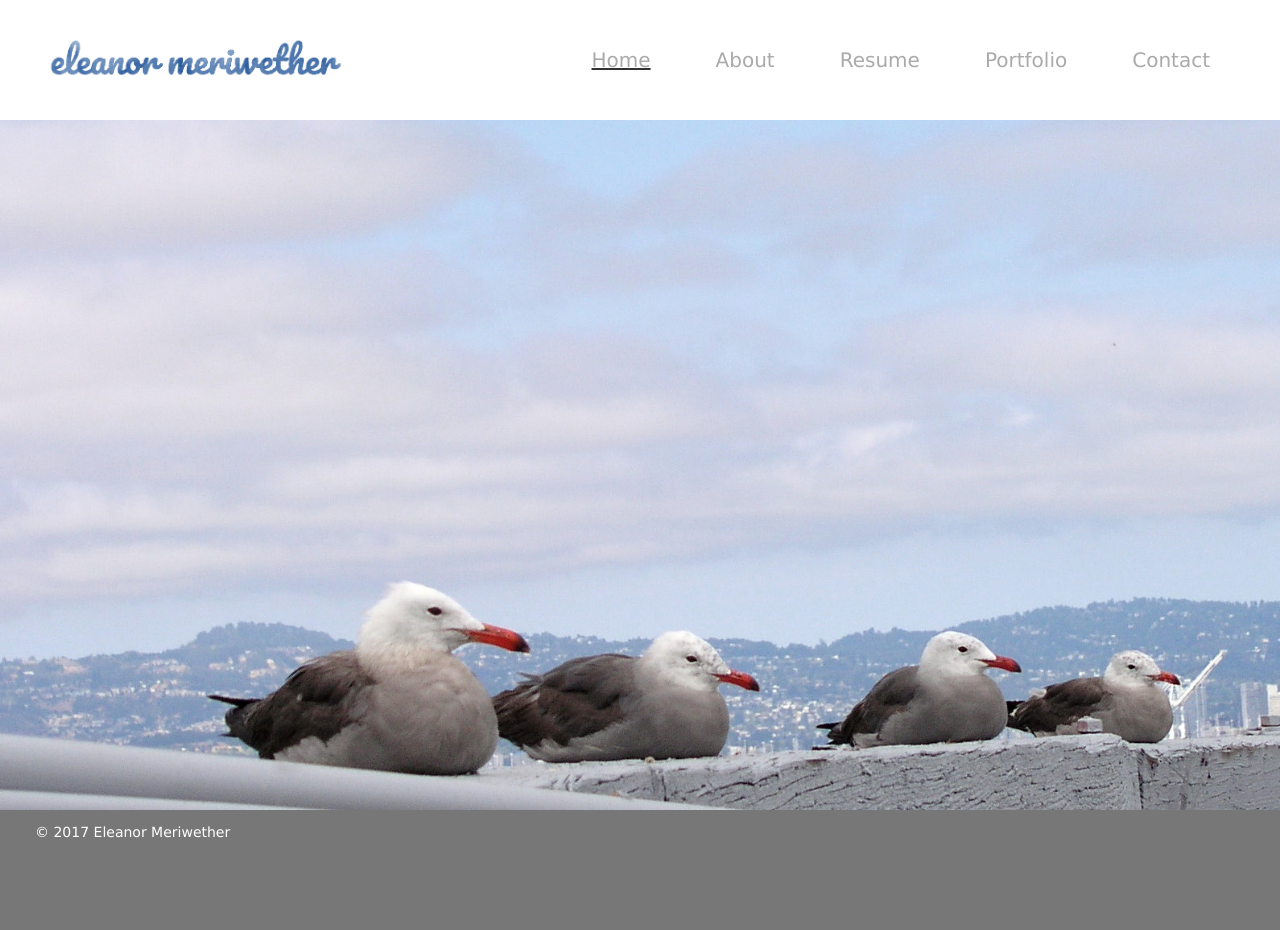
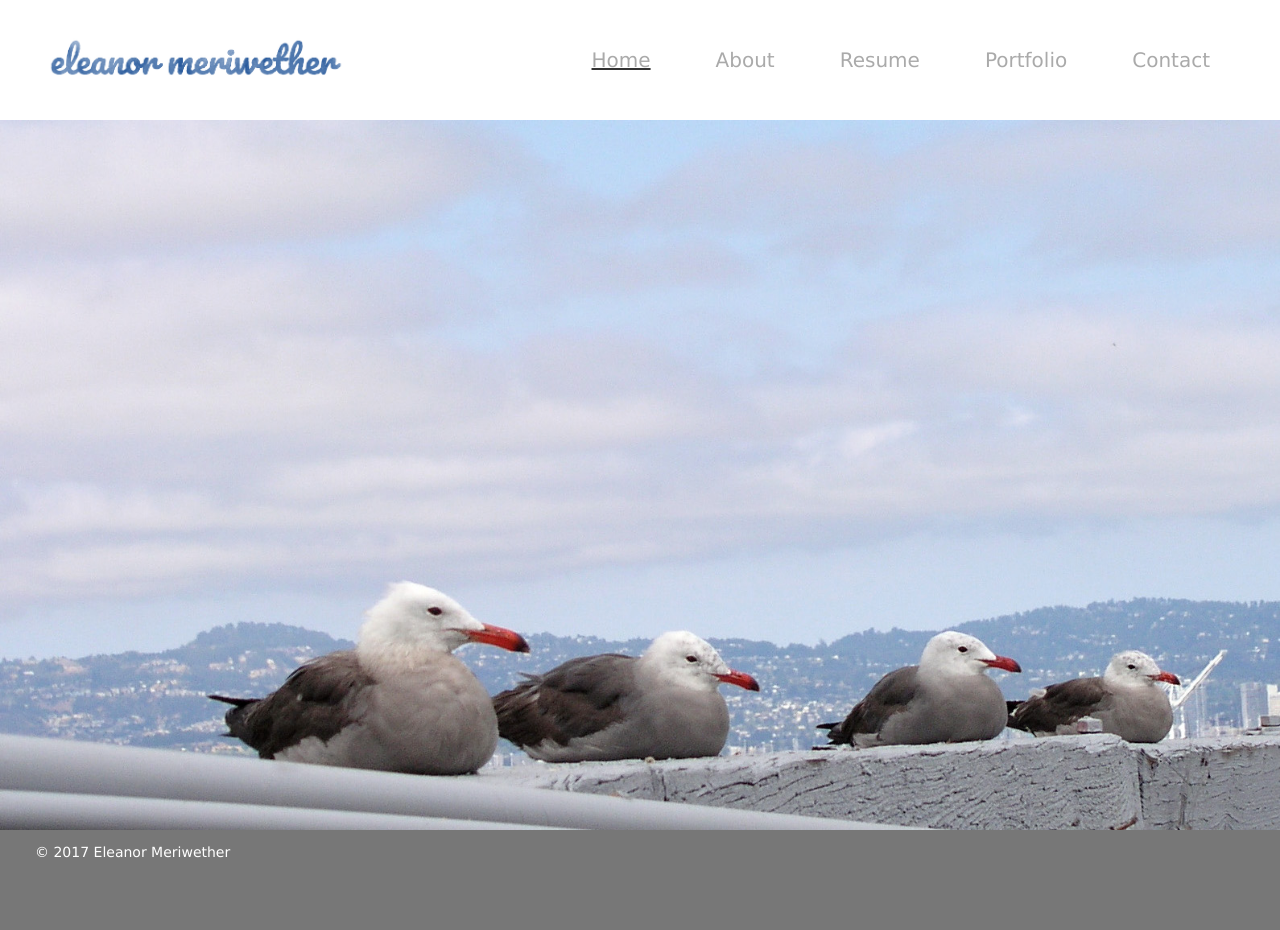
Before and after one commit to emeriwether/emeriwether.github.io, a Jekyll site: the page built from index.html, in a window 1280 px wide. Built offline with Jekyll 4.4.1, drawn with Linux system fonts in a browser that asks for light colours; nearby versions of some CDN libraries.

Commit message:
cleaning up code

```diff
--- a/css/styles.css
+++ b/css/styles.css
@@ -2,7 +2,7 @@
     background-color: #777;
     font-family: Verdana, Helvetica, sans-serif;
     margin: 0;
-    padding: 0 0 60px 0;
+    padding: 0 0 40px 0;
     height: 100%;
 }
 
@@ -13,24 +13,13 @@
 
 footer {
     position: absolute;
-    height: 60px;
+    height: 40px;
     width: 100%;
     font-size: 14px;
     padding: 0 0 0 35px;
     background: #777;
     bottom: 0;
     color: #fff;
-}
-
-/*
------------
------------
-HOME PAGE
------------
------------
-*/
-#home_bg {
-    width: 100%;
 }
 
 /*
@@ -98,3 +87,14 @@
     color: #333;
     text-decoration: underline;
 }
+
+/*
+-----------
+-----------
+HOME PAGE
+-----------
+-----------
+*/
+#home_bg {
+    width: 100%;
+}
```
